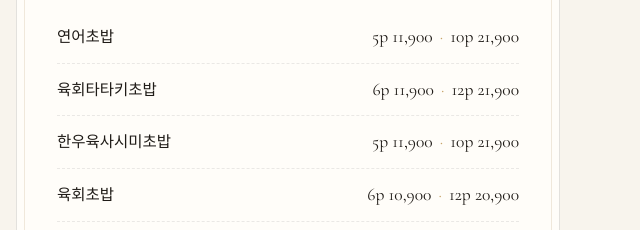
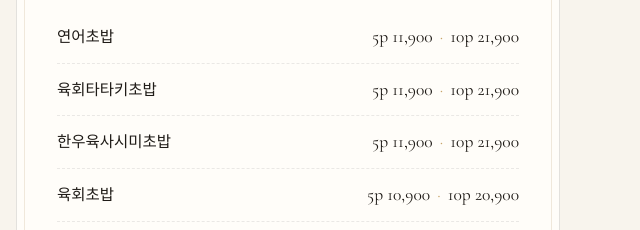
Before and after one commit to wksakt-arch/yeonodang, a plain HTML site: page index.html in a window 1280 px wide. Shown: the part 5315-5545 px from the top of the page, 640-1280 px from the left. Drawn offline with nearby package versions, Linux system fonts and the light colour scheme.

Commit message:
초밥 구성 5p · 10p로 통일 (육회타타키초밥, 육회초밥)
Co-Authored-By: Claude Opus 5.5 <noreply@anthropic.com>
Claude-Session: https://claude.ai/code/session_012wtKDzMuudNkR5sGD4Bkfb

```diff
--- a/index.html
+++ b/index.html
@@ -860,9 +860,9 @@
 
           <ul class="items">
             <li><span class="item-name">연어초밥</span><span class="item-dots"></span><span class="item-price">5p 11,900 <i>·</i> 10p 21,900</span></li>
-            <li><span class="item-name">육회타타키초밥</span><span class="item-dots"></span><span class="item-price">6p 11,900 <i>·</i> 12p 21,900</span></li>
+            <li><span class="item-name">육회타타키초밥</span><span class="item-dots"></span><span class="item-price">5p 11,900 <i>·</i> 10p 21,900</span></li>
             <li><span class="item-name">한우육사시미초밥</span><span class="item-dots"></span><span class="item-price">5p 11,900 <i>·</i> 10p 21,900</span></li>
-            <li><span class="item-name">육회초밥</span><span class="item-dots"></span><span class="item-price">6p 10,900 <i>·</i> 12p 20,900</span></li>
+            <li><span class="item-name">육회초밥</span><span class="item-dots"></span><span class="item-price">5p 10,900 <i>·</i> 10p 20,900</span></li>
             <li><span class="item-name">문어초밥</span><span class="item-dots"></span><span class="item-price">5p 9,900 <i>·</i> 10p 18,900</span></li>
             <li><span class="item-name">장어초밥</span><span class="item-dots"></span><span class="item-price">10p 20,000</span></li>
             <li><span class="item-name">간장새우초밥</span><span class="item-dots"></span><span class="item-price">10p 18,900</span></li>
```
